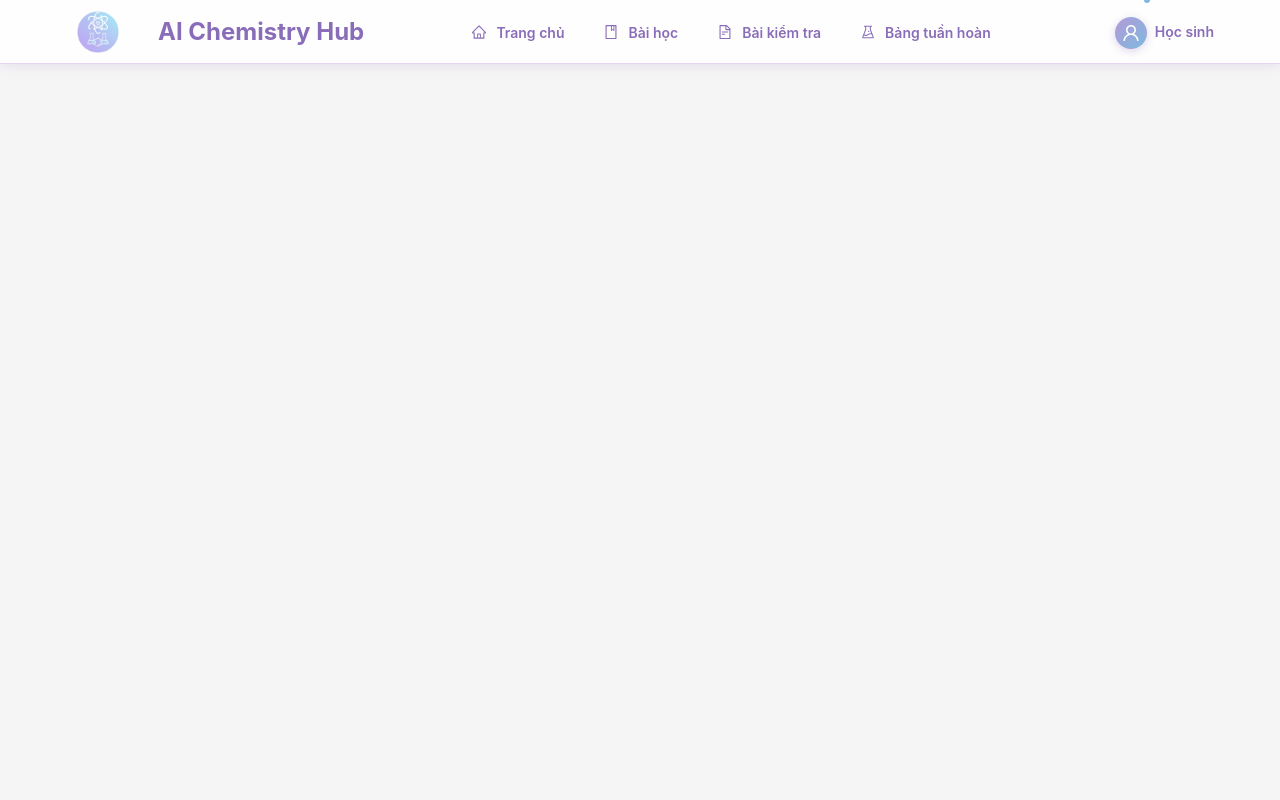
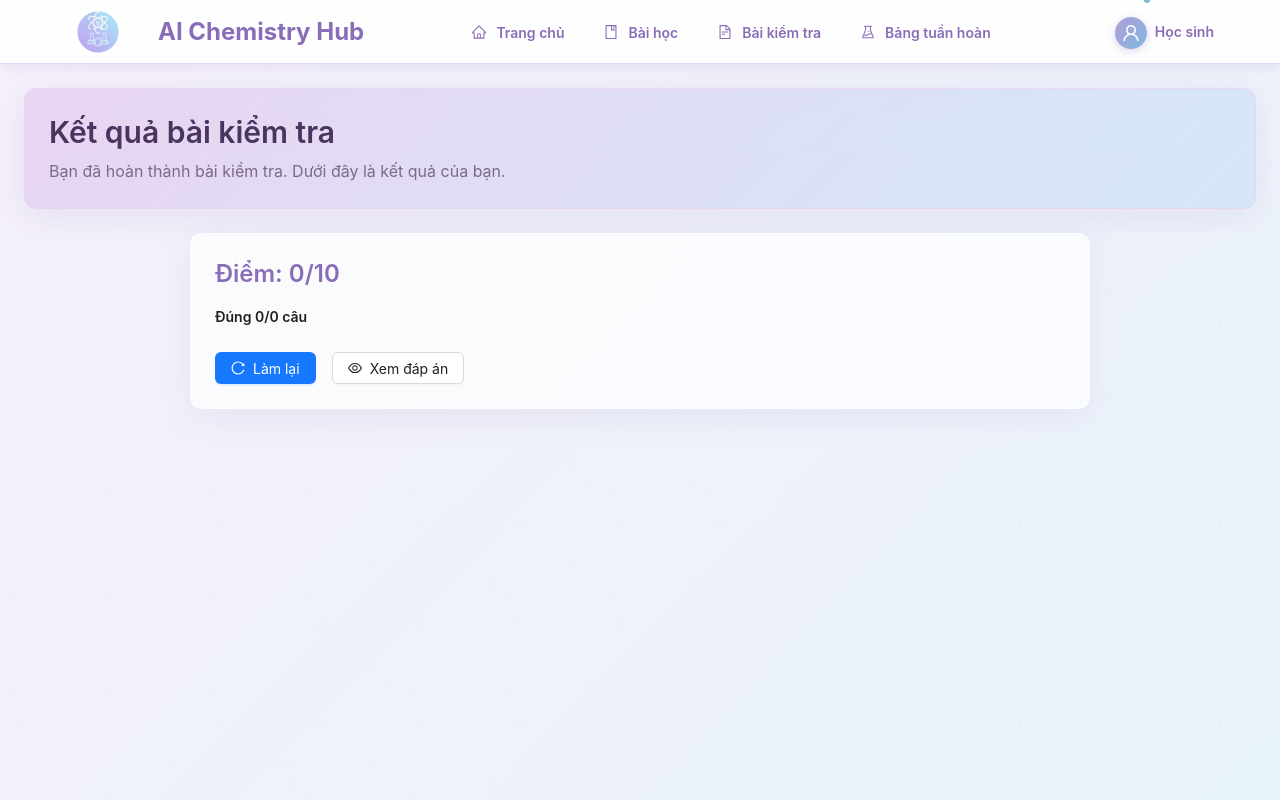
Before and after one commit to bacsiemon/swd392-lesson-plan-exam, a React (Vite) app in the folder web/: page /student-test/result in a window 1280 px wide. Shown: the top 800 px of the page. Built offline with nearby package versions, Linux system fonts and the light colour scheme.

Commit message:
Add Student Test Result Page

```diff
--- a/web/src/App.jsx
+++ b/web/src/App.jsx
@@ -15,6 +15,7 @@ import LessonPlansPage from './pages/LessonPlansPage';
 import LessonPlanDetails from './pages/LessonPlanDetails';
 import TeacherProfile from './pages/TeacherProfile';
 import StudentTestPage from './pages/StudentTestPage';
+import StudentTestResultPage from './pages/StudentTestResultPage';
 import StudentTestListPage from './pages/StudentTestListPage';
 import CalendarPage from './pages/CalendarPage';
 import TestScoresPage from './pages/TestScoresPage';
@@ -60,6 +61,7 @@ function App() {
               <Route path="/profile" element={<TeacherProfile />} />
               <Route path="/exams" element={<StudentTestListPage />} />
               <Route path="/student-test" element={<StudentTestPage />} />
+              <Route path="/student-test/result" element={<StudentTestResultPage />} />
               <Route path="/calendar" element={<CalendarPage />} />
               <Route path="/test-scores" element={<TestScoresPage />} />
               <Route path="/admin/activity-status" element={<AdminActivityStatus />} />
--- a/web/src/pages/StudentTestPage.jsx
+++ b/web/src/pages/StudentTestPage.jsx
@@ -1,4 +1,5 @@
 import React, { useState } from 'react';
+import { useNavigate } from 'react-router-dom';
 import { Card, Typography, Button, Radio, Space } from 'antd';
 import { ExperimentOutlined, CheckCircleOutlined, ClockCircleOutlined } from '@ant-design/icons';
 import '../styles/chemistryTheme.css';
@@ -20,7 +21,8 @@ const mockTest = {
         'Một loại phân tử',
         'Một loại ion',
         'Một loại hợp chất'
-      ]
+      ],
+      correctIndex: 0
     },
     {
       id: 2,
@@ -31,7 +33,8 @@ const mockTest = {
         'Natri',
         'Clo',
         'Magie'
-      ]
+      ],
+      correctIndex: 2
     },
     {
       id: 3,
@@ -42,7 +45,8 @@ const mockTest = {
         'Sự phân hủy của nguyên tử',
         'Sự chuyển động của electron',
         'Sự kết hợp giữa proton và neutron'
-      ]
+      ],
+      correctIndex: 0
     }
   ]
 };
@@ -50,6 +54,7 @@ const mockTest = {
 function StudentTestPage() {
   const [answers, setAnswers] = useState({});
   const [submitted, setSubmitted] = useState(false);
+  const navigate = useNavigate();
 
   const handleOptionChange = (qid, idx) => {
     setAnswers({ ...answers, [qid]: idx });
@@ -58,7 +63,22 @@ function StudentTestPage() {
   const handleSubmit = (e) => {
     e.preventDefault();
     setSubmitted(true);
-    // TODO: Gửi đáp án lên server hoặc xử lý kết quả
+    // Tính điểm và chuyển đến trang kết quả
+    const totalQuestions = mockTest.questions.length;
+    const correctCount = mockTest.questions.reduce((acc, q) => {
+      const chosen = answers[q.id];
+      return acc + (chosen === q.correctIndex ? 1 : 0);
+    }, 0);
+
+    navigate('/student-test/result', {
+      state: {
+        score: correctCount,
+        totalQuestions,
+        answers,
+        questions: mockTest.questions,
+        testTitle: mockTest.title
+      }
+    });
   };
 
   return (
--- /dev/null
+++ b/web/src/pages/StudentTestResultPage.jsx
@@ -0,0 +1,90 @@
+import React, { useMemo, useState } from 'react';
+import { useLocation, useNavigate } from 'react-router-dom';
+import { Card, Typography, Button, Space, Tag, Divider } from 'antd';
+import { CheckCircleOutlined, CloseCircleOutlined, ReloadOutlined, EyeOutlined } from '@ant-design/icons';
+
+const { Title, Text, Paragraph } = Typography;
+
+function StudentTestResultPage() {
+  const location = useLocation();
+  const navigate = useNavigate();
+  const [showAnswers, setShowAnswers] = useState(false);
+
+  const { score = 0, totalQuestions = 0, answers = {}, questions = [], testTitle = 'Kết quả bài kiểm tra' } = location.state || {};
+
+  const scoreOnTen = useMemo(() => {
+    if (!totalQuestions || totalQuestions === 0) return 0;
+    return Math.round((score / totalQuestions) * 10 * 10) / 10; // one decimal
+  }, [score, totalQuestions]);
+
+  const handleRetry = () => {
+    navigate('/student-test', { replace: true });
+  };
+
+  const renderAnswerLine = (q, idx) => {
+    const studentIdx = answers[q.id];
+    const isCorrect = studentIdx === q.correctIndex;
+    return (
+      <Card key={q.id} style={{ marginBottom: 12 }}>
+        <Title level={5} style={{ marginBottom: 8 }}>Câu {idx + 1}: {q.question}</Title>
+        <div style={{ marginBottom: 8 }}>
+          {q.options.map((opt, oidx) => {
+            const isStudent = oidx === studentIdx;
+            const isAnswer = oidx === q.correctIndex;
+            const color = isAnswer ? 'green' : isStudent && !isAnswer ? 'red' : 'default';
+            return (
+              <div key={oidx} style={{ display: 'flex', alignItems: 'center', gap: 8, margin: '4px 0' }}>
+                {isAnswer && <Tag color="green">Đáp án</Tag>}
+                {isStudent && !isAnswer && <Tag color="red">Bạn chọn</Tag>}
+                <Text style={{ color: isAnswer ? 'green' : isStudent && !isAnswer ? 'red' : undefined }}>{opt}</Text>
+              </div>
+            );
+          })}
+        </div>
+        <Tag color={isCorrect ? 'green' : 'red'} style={{ padding: '6px 10px' }}>
+          {isCorrect ? <><CheckCircleOutlined /> Đúng</> : <><CloseCircleOutlined /> Sai</>}
+        </Tag>
+      </Card>
+    );
+  };
+
+  return (
+    <div className="chemistry-page">
+      <div className="chemistry-molecules-bg"></div>
+
+      <Card className="chemistry-header-card" style={{ marginBottom: 24 }}>
+        <Title level={2} className="chemistry-title" style={{ margin: 0, marginBottom: 8 }}>{testTitle}</Title>
+        <Paragraph className="chemistry-subtitle" style={{ fontSize: 16, marginBottom: 0 }}>
+          Bạn đã hoàn thành bài kiểm tra. Dưới đây là kết quả của bạn.
+        </Paragraph>
+      </Card>
+
+      <Card className="chemistry-card" style={{ maxWidth: 900, margin: '0 auto 16px' }}>
+        <Space direction="vertical" style={{ width: '100%' }} size="middle">
+          <Title level={3} style={{ color: 'var(--chem-purple-dark)', margin: 0 }}>
+            Điểm: {scoreOnTen}/10
+          </Title>
+          <Text strong>Đúng {score}/{totalQuestions} câu</Text>
+          <Space size="middle" style={{ marginTop: 8 }}>
+            <Button type="primary" icon={<ReloadOutlined />} onClick={handleRetry}>
+              Làm lại
+            </Button>
+            <Button icon={<EyeOutlined />} onClick={() => setShowAnswers(!showAnswers)}>
+              {showAnswers ? 'Ẩn đáp án' : 'Xem đáp án'}
+            </Button>
+          </Space>
+        </Space>
+      </Card>
+
+      {showAnswers && (
+        <Card className="chemistry-card" style={{ maxWidth: 900, margin: '0 auto' }}>
+          <Title level={4} style={{ marginTop: 0 }}>Chi tiết đáp án</Title>
+          <Divider style={{ margin: '12px 0' }} />
+          {questions.map((q, idx) => renderAnswerLine(q, idx))}
+        </Card>
+      )}
+    </div>
+  );
+}
+
+export default StudentTestResultPage;
```
